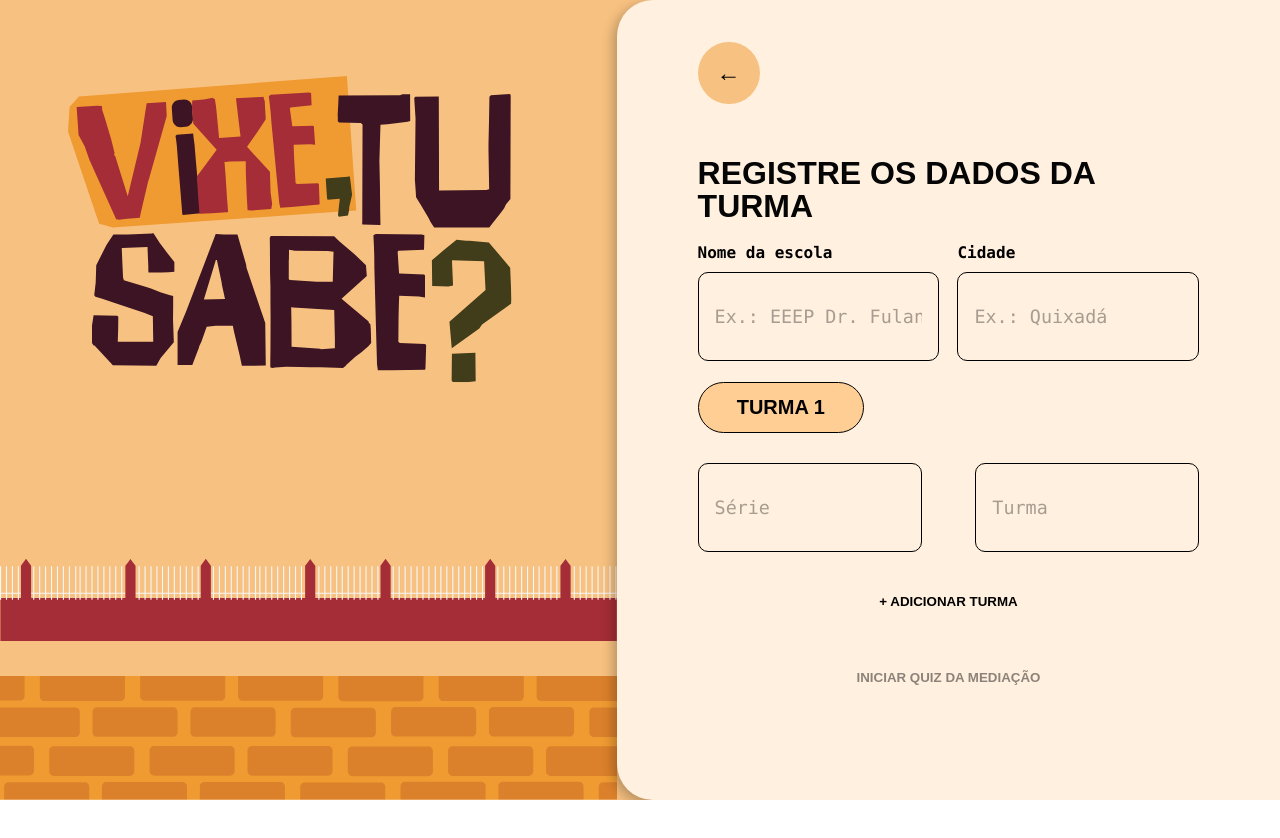
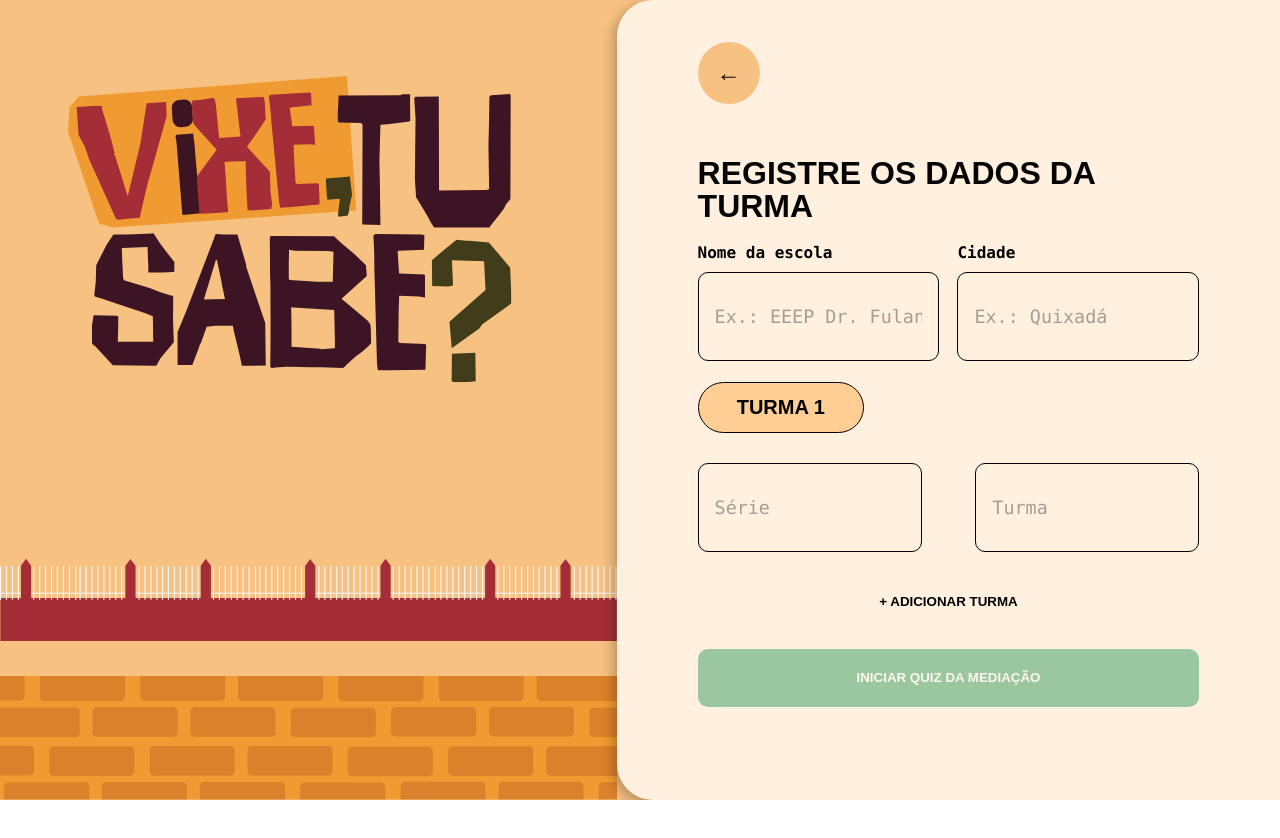
Before and after one commit to CSCAQXD/QUIZ-vixe-tu-sabe, a React app in the folder frontend/: page /cadastro-turmas in a window 1280 px wide. Shown: the top 838 px of the page. Built offline with nearby package versions, Linux system fonts and the light colour scheme; no server answers; the HTML template or start-up script is replaced by a standard one.

Commit message:
fix(button): adiciona fallback de cor ao botão de sucesso

```diff
--- a/frontend/src/components/common/Button/Button.css
+++ b/frontend/src/components/common/Button/Button.css
@@ -36,8 +36,8 @@
 }
 
 .button--success {
-    color: var(--color-white);
-    background: var(--color-success);
+    color: var(--color-white, #fff);
+    background: var(--color-success, #219653);
 }
 
 .button--danger {
```
